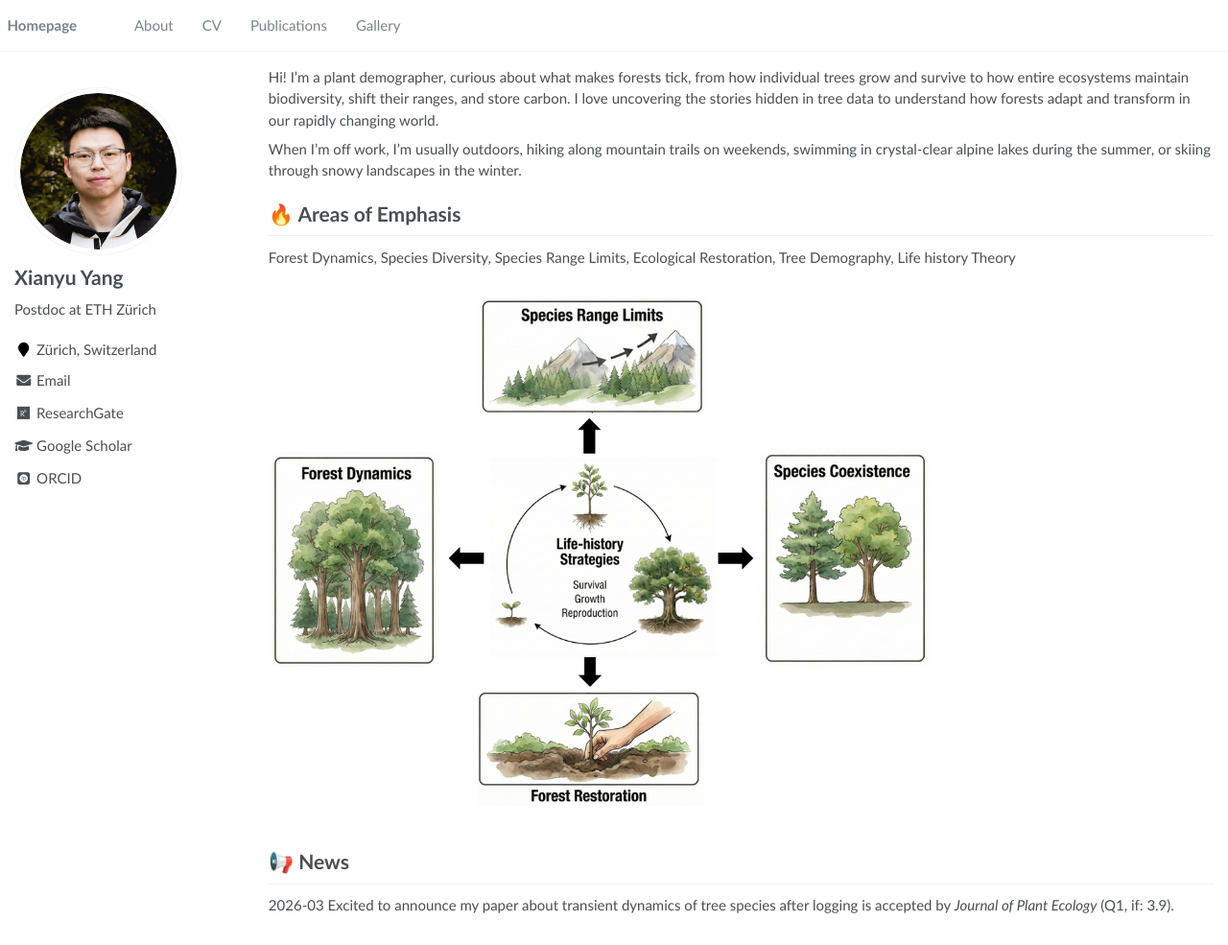
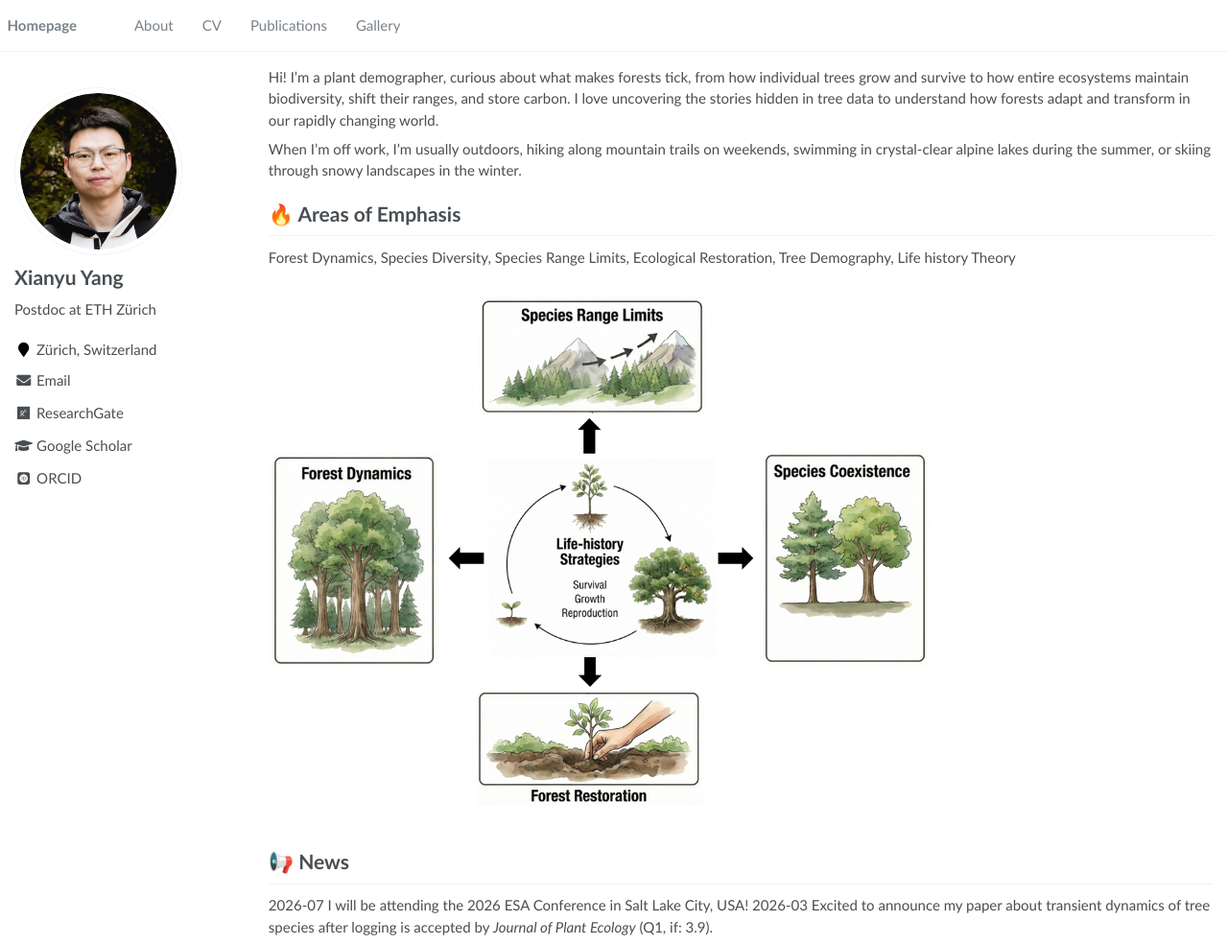
Before and after one commit to Xianyu-Yang/xianyu-yang.github.io, a Jekyll site: the page built from _pages/about.md, in a window 1280 px wide and 985 px high. Shown: the whole window at 96% size. Built offline with Jekyll 4.4.1, drawn with Linux system fonts in a browser that asks for light colours; some web fonts are replaced.

Commit message:
Update about.md

```diff
--- a/_pages/about.md
+++ b/_pages/about.md
@@ -28,4 +28,5 @@ Forest Dynamics, Species Diversity, Species Range Limits, Ecological Restoration
 </figure>
 
 # 📢 News
+2026-07 I will be attending the 2026 ESA Conference in Salt Lake City, USA!
 2026-03 Excited to announce my paper about transient dynamics of tree species after logging is accepted by _Journal of Plant Ecology_ (Q1, if: 3.9).
```
